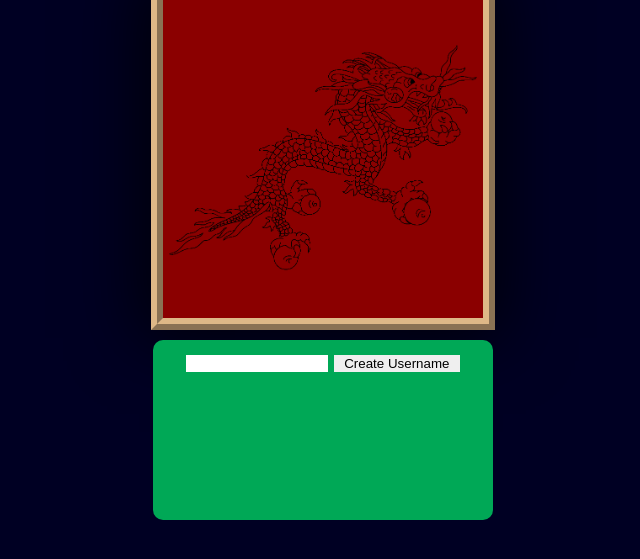
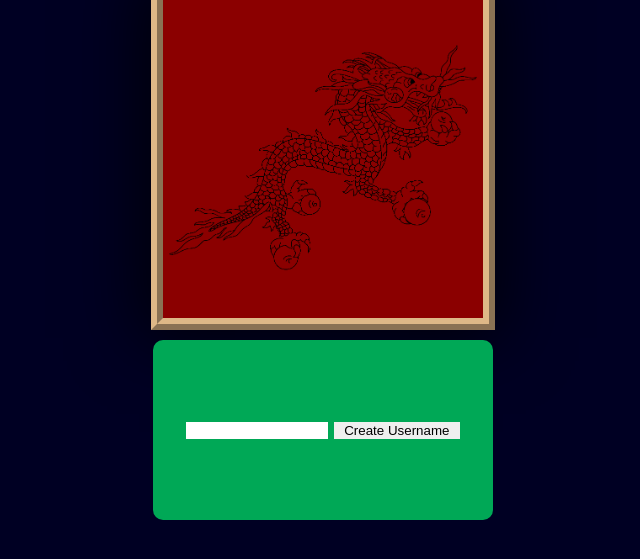
Before and after one commit to gabriel-bric-yud/CheckersOnline, a website: page index.html in a window 1280 px wide. Shown: the part 59-618 px from the top of the page, without its empty margins (317-957 px from the left). Drawn offline with nearby package versions, Linux system fonts and the light colour scheme; a web font is replaced by a local one.

Commit message:
Update checkersM.css

```diff
--- a/checkersM.css
+++ b/checkersM.css
@@ -59,6 +59,7 @@ input {
     justify-items: center;
     justify-self: center;
     align-content: center;
+    align-items: center;
     text-align: center;
     width: 100%;
 }
@@ -168,6 +169,8 @@ input {
     text-align: center;
     justify-content: center;
     justify-items: center;
+    align-items: center;
+    align-content: center;
     margin: 0 auto;
     background-color: #00A856;
     width: 340px;
```
